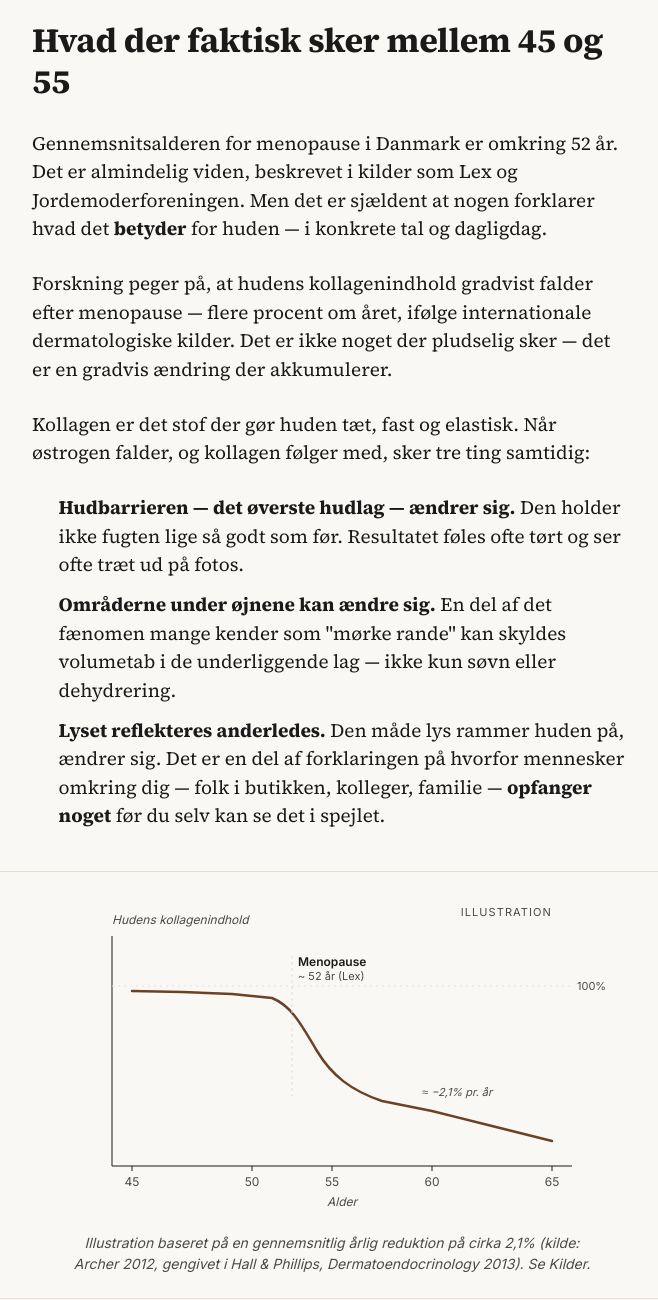
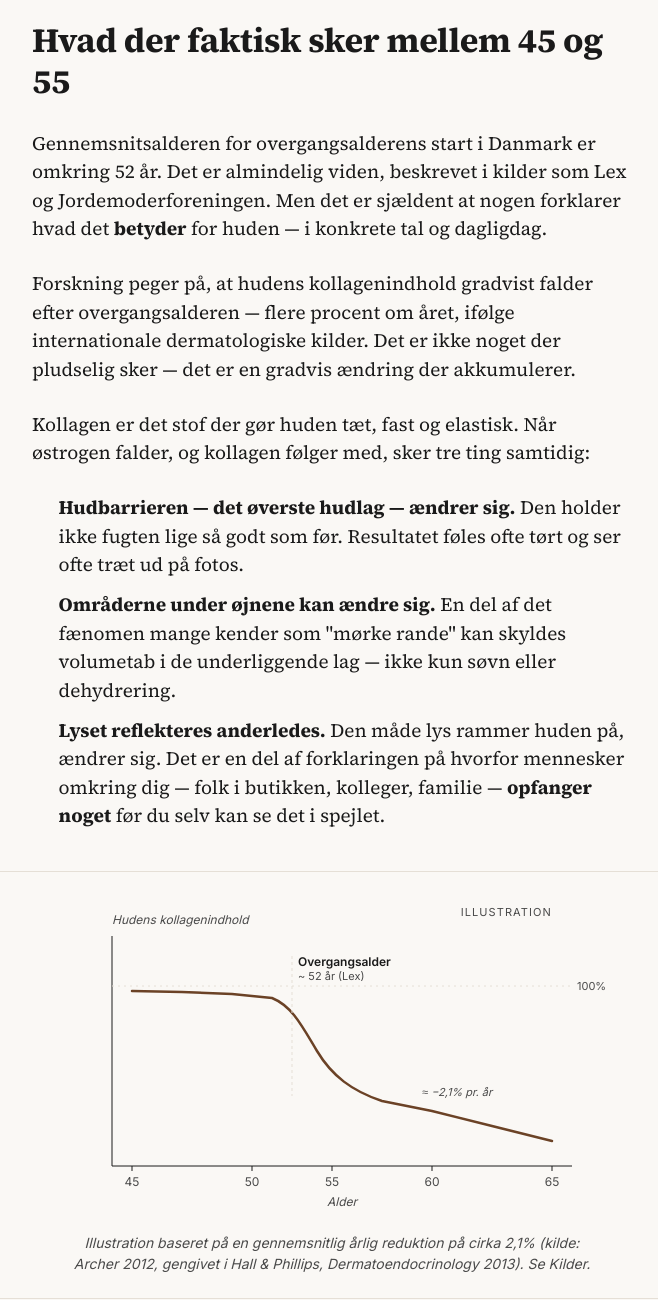
Before and after one commit to mathiasmhpetersen/kjeldgaards, a website: page landingpage-2/index.html in a window 1280 px wide. Shown: the part 2260-3560 px from the top of the page, without its empty margins (308-966 px from the left). Drawn offline with nearby package versions, Linux system fonts and the light colour scheme.

Commit message:
Replace 'menopause' with 'overgangsalder' across landingpage-2

```diff
--- a/landingpage-2/index.html
+++ b/landingpage-2/index.html
@@ -208,9 +208,9 @@
     <section class="article-body">
       <h2>Hvad der faktisk sker mellem 45 og 55</h2>
 
-      <p>Gennemsnitsalderen for menopause i Danmark er omkring 52 år. Det er almindelig viden, beskrevet i kilder som Lex og Jordemoderforeningen. Men det er sjældent at nogen forklarer hvad det <strong>betyder</strong> for huden — i konkrete tal og dagligdag.</p>
+      <p>Gennemsnitsalderen for overgangsalderens start i Danmark er omkring 52 år. Det er almindelig viden, beskrevet i kilder som Lex og Jordemoderforeningen. Men det er sjældent at nogen forklarer hvad det <strong>betyder</strong> for huden — i konkrete tal og dagligdag.</p>
 
-      <p>Forskning peger på, at hudens kollagenindhold gradvist falder efter menopause — flere procent om året, ifølge internationale dermatologiske kilder. Det er ikke noget der pludselig sker — det er en gradvis ændring der akkumulerer.</p>
+      <p>Forskning peger på, at hudens kollagenindhold gradvist falder efter overgangsalderen — flere procent om året, ifølge internationale dermatologiske kilder. Det er ikke noget der pludselig sker — det er en gradvis ændring der akkumulerer.</p>
 
       <p>Kollagen er det stof der gør huden tæt, fast og elastisk. Når østrogen falder, og kollagen følger med, sker tre ting samtidig:</p>
 
@@ -225,7 +225,7 @@
     <figure class="inline-figure" data-fade>
       <svg viewBox="0 0 560 320" role="img" aria-labelledby="kollagen-title kollagen-desc" xmlns="http://www.w3.org/2000/svg">
         <title id="kollagen-title">Hudens kollagenindhold fra 45 til 65 år</title>
-        <desc id="kollagen-desc">Kurven viser et stabilt niveau før menopause omkring 52 år, et tydeligt fald i de første år efter menopause, og en fortsat lineær reduktion på cirka 2,1% årligt.</desc>
+        <desc id="kollagen-desc">Kurven viser et stabilt niveau før overgangsalderen omkring 52 år, et tydeligt fald i de første år efter overgangsalderen, og en fortsat lineær reduktion på cirka 2,1% årligt.</desc>
 
         <!-- Illustration label -->
         <text x="500" y="20" text-anchor="end" font-family="Inter, sans-serif" font-size="11" fill="#4A4A4A" letter-spacing="1.1">ILLUSTRATION</text>
@@ -260,9 +260,9 @@
           <text x="290" y="310" text-anchor="middle" font-style="italic">Alder</text>
         </g>
 
-        <!-- Menopause annotation -->
+        <!-- Overgangsalder annotation -->
         <line x1="240" y1="60" x2="240" y2="200" stroke="#E5DFD6" stroke-width="1" stroke-dasharray="3 3" />
-        <text x="246" y="70" font-family="Inter, sans-serif" font-size="12" fill="#1A1A1A" font-weight="600">Menopause</text>
+        <text x="246" y="70" font-family="Inter, sans-serif" font-size="12" fill="#1A1A1A" font-weight="600">Overgangsalder</text>
         <text x="246" y="84" font-family="Inter, sans-serif" font-size="11" fill="#4A4A4A">~ 52 år (Lex)</text>
 
         <!-- Slope annotation -->
@@ -388,7 +388,7 @@
 
       <ol class="kilder-list">
         <li>
-          <p>Gennemsnitsalder for menopause i Danmark:</p>
+          <p>Gennemsnitsalder for overgangsalder i Danmark:</p>
           <ul>
             <li>Jordemoderforeningen, "Symptomer på overgangsalder kan lindres", <em>Tidsskrift for Jordemødre</em>, årgang 2024, nr. 07. <a href="https://jordemoderforeningen.dk/tidsskriftsartikel/symptomer-paa-overgangsalder-kan-lindres/" target="_blank" rel="noopener noreferrer">jordemoderforeningen.dk</a></li>
             <li>Lex — Danmarks Nationalleksikon, "Overgangsalder". <a href="https://lex.dk/overgangsalder" target="_blank" rel="noopener noreferrer">lex.dk</a></li>
@@ -396,7 +396,7 @@
         </li>
 
         <li>
-          <p>Hudens kollagenindhold og fald efter menopause:</p>
+          <p>Hudens kollagenindhold og fald efter overgangsalderen:</p>
           <ul>
             <li>Archer DF (2012), gengivet i Hall G &amp; Phillips TJ, "Estrogens and aging skin", <em>Dermatoendocrinology</em>, 5(2), 264–270. <a href="https://www.tandfonline.com/doi/full/10.4161/derm.23872" target="_blank" rel="noopener noreferrer">tandfonline.com</a></li>
             <li>"Estrogen-deficient skin: The role of topical therapy", <em>ScienceDirect</em> (2019). <a href="https://www.sciencedirect.com/science/article/pii/S2352647519300012" target="_blank" rel="noopener noreferrer">sciencedirect.com</a></li>
```
